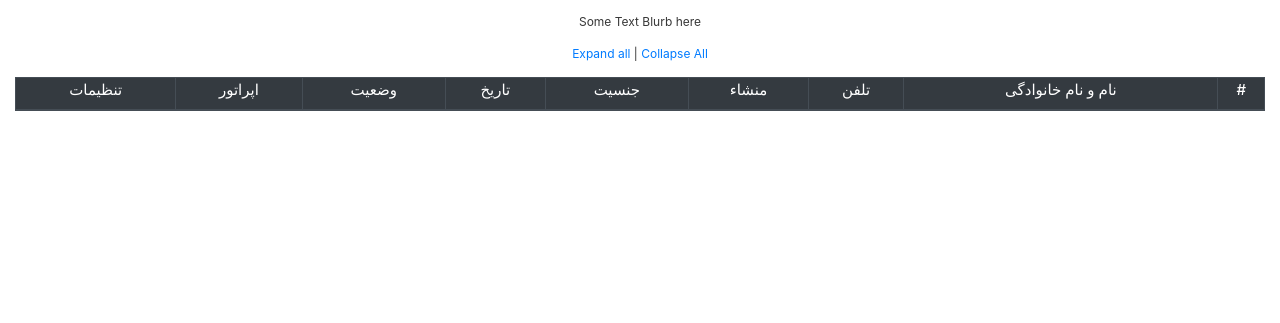
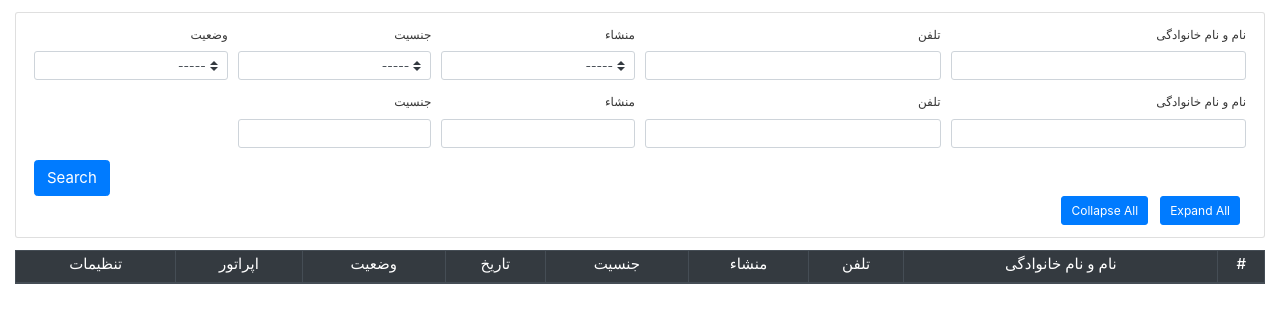
Before and after one commit to zahed-zibaee/academyfarda_landing_page1, a Django app: template templates/leads/export/export.html in a window 1280 px wide. Shown: the top 323 px of the page. Run offline with Django 3.2, Linux system fonts and the light colour scheme; the template is opened without the code that fills it, so the values that code supplies are empty; some libraries are stand-ins or nearby versions.

Commit message:
search boxes

```diff
--- a/static/leads/export/css/style.css
+++ b/static/leads/export/css/style.css
@@ -15,6 +15,9 @@ body {
   text-align: left;
   background-color: #fff;
   direction: ltr;
+}
+.rtl {
+  direction: rtl;
 }
 @font-face {
   font-family: 'isans';
--- a/templates/leads/export/export.html
+++ b/templates/leads/export/export.html
@@ -19,13 +19,78 @@
 </head>
 <body>
     <!-- Start Search -->
-    <div class="container-fluid text-center mx-auto mt-3 d-print-none">
-    <p>Some Text Blurb here</p>
-    <p class="pull-right"><a href="#" class="expandAll">Expand all</a> |  <a href="#" class="collapseAll"> Collapse All</a></p>
+    <div class="container-fluid mx-auto mt-3 d-print-none">
+        <div class="card rounded-10 px-4 py-3 rtl">
+            <form>
+                <div class="form-row">
+                    <div class="col-md-3 mb-3 text-right">
+                        <label for="validationCustom01">نام و نام خانوادگی</label>
+                        <input type="text" class="form-control" id="validationCustom01">
+                    </div>
+                    <div class="col-md-3 mb-3 text-right">
+                        <label for="validationCustom02">تلفن</label>
+                        <input type="text" class="form-control" id="validationCustom02">
+                    </div>
+                    <div class="col-md-2 mb-3 text-right">
+                        <label for="validationCustom03">منشاء</label>
+                        <select class="custom-select"  id="validationCustom05">
+                            <option selected>-----</option>
+                            <option value="1">دیوار</option>
+                            <option value="2">تپسل</option>
+                            <option value="3">سایت</option>
+                        </select>
+                    </div>
+                    <div class="col-md-2 mb-3 text-right">
+                        <label for="validationCustom04">جنسیت</label>
+                        <select class="custom-select"  id="validationCustom05">
+                            <option selected>-----</option>
+                            <option value="1">مرد</option>
+                            <option value="2">زن</option>
+                        </select>
+                    </div>
+                    <div class="col-md-2 mb-3 text-right">
+                        <label for="validationCustom05">وضعیت</label>
+                        <select class="custom-select"  id="validationCustom05">
+                            <option selected>-----</option>
+                            <option value="1">نامشخص</option>
+                            <option value="2">ثبت نام شده</option>
+                            <option value="3">کنسل شده</option>
+                        </select>
+                    </div>
+
+                </div>
+                <div class="form-row">
+                    <div class="col-md-3 mb-3 text-right">
+                        <label for="validationCustom01">نام و نام خانوادگی</label>
+                        <input type="text" class="form-control" id="validationCustom01">
+                    </div>
+                    <div class="col-md-3 mb-3 text-right">
+                        <label for="validationCustom02">تلفن</label>
+                        <input type="text" class="form-control" id="validationCustom02">
+                    </div>
+                    <div class="col-md-2 mb-3 text-right">
+                        <label for="validationCustom03">منشاء</label>
+                        <input type="text" class="form-control" id="validationCustom03">
+                    </div>
+                    <div class="col-md-2 mb-3 text-right">
+                        <label for="validationCustom04">جنسیت</label>
+                        <input type="text" class="form-control" id="validationCustom04">
+                    </div>
+
+                </div>
+                <div class="text-left">
+                    <button class="btn btn-primary btn-lg" type="submit">Search</button>
+                </div>
+            </form>
+            <div class="form-inline">
+                <button class="btn btn-primary expandAll mx-2">Expand All</button>
+                <button class="btn btn-primary collapseAll mx-2">Collapse All</button>
+            </div>
+        </div>
     </div>
     <!-- End Search -->
     <!-- Start Table -->
-    <div class="container-fluid text-center mx-auto mt-3 table-responsive" id="div">
+    <div class="container-fluid text-center mx-auto mt-3 table-responsive">
         {% include 'base/partials/_alerts.html' %}
         <table class="table table-sm table-bordered table-hover">
         <!-- Start Table_header -->
```
